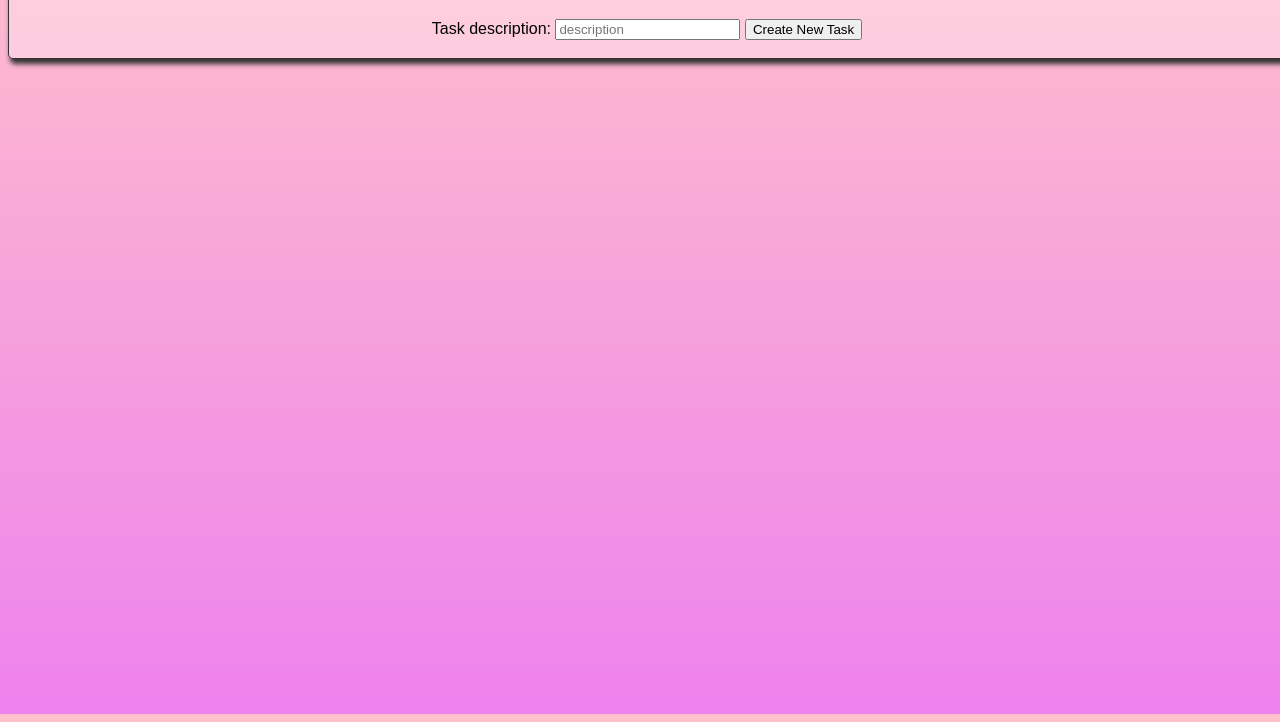
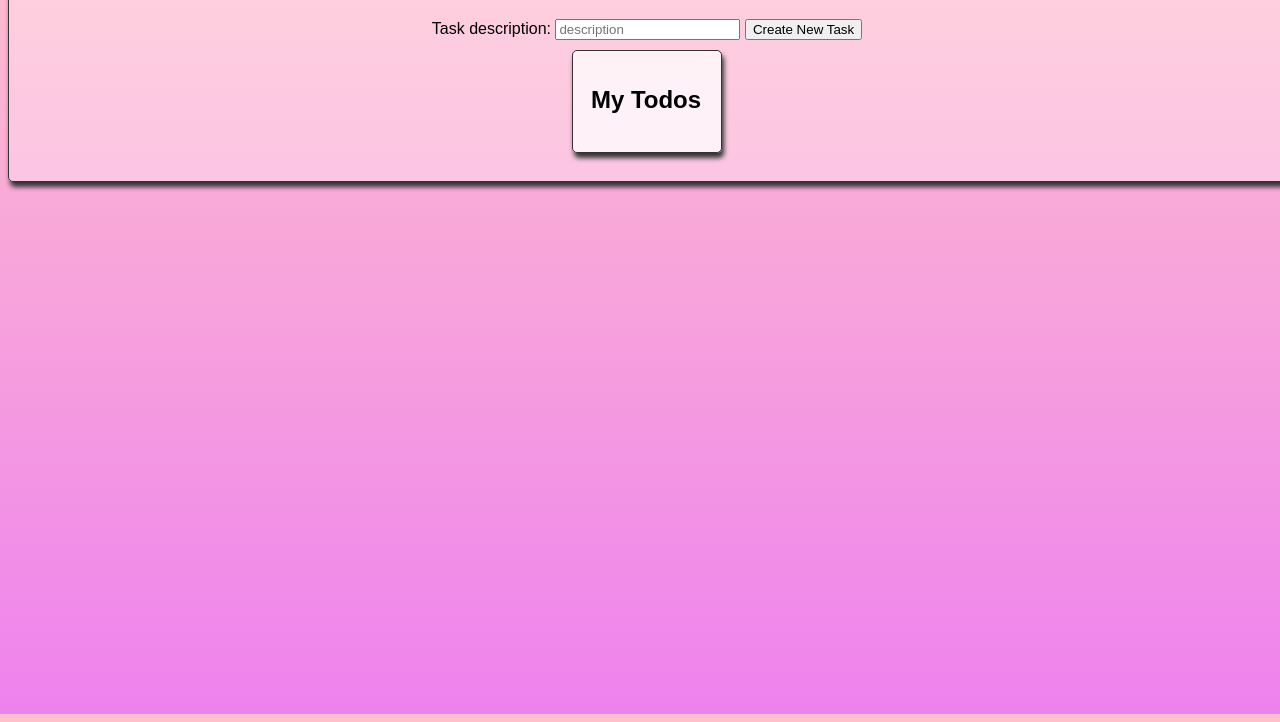
Before and after one commit to learn-co-curriculum/phase-1-tasklister-mini-project, a website: page index.html in a window 1280 px wide. Shown: the part 86-808 px from the top of the page. Drawn offline with Linux system fonts and the light colour scheme.

Commit message:
Added task div

```diff
--- a/index.html
+++ b/index.html
@@ -15,7 +15,12 @@
       <input type="submit" value="Create New Task">
     </form>
 
-    <section id="tasks"></section>
+    <div id="list">
+      <h2>My Todos</h2>
+      <ul id="tasks">
+      </ul>
+    </div>
+
     <script src="./index.js"></script>
 
   </div>
```
